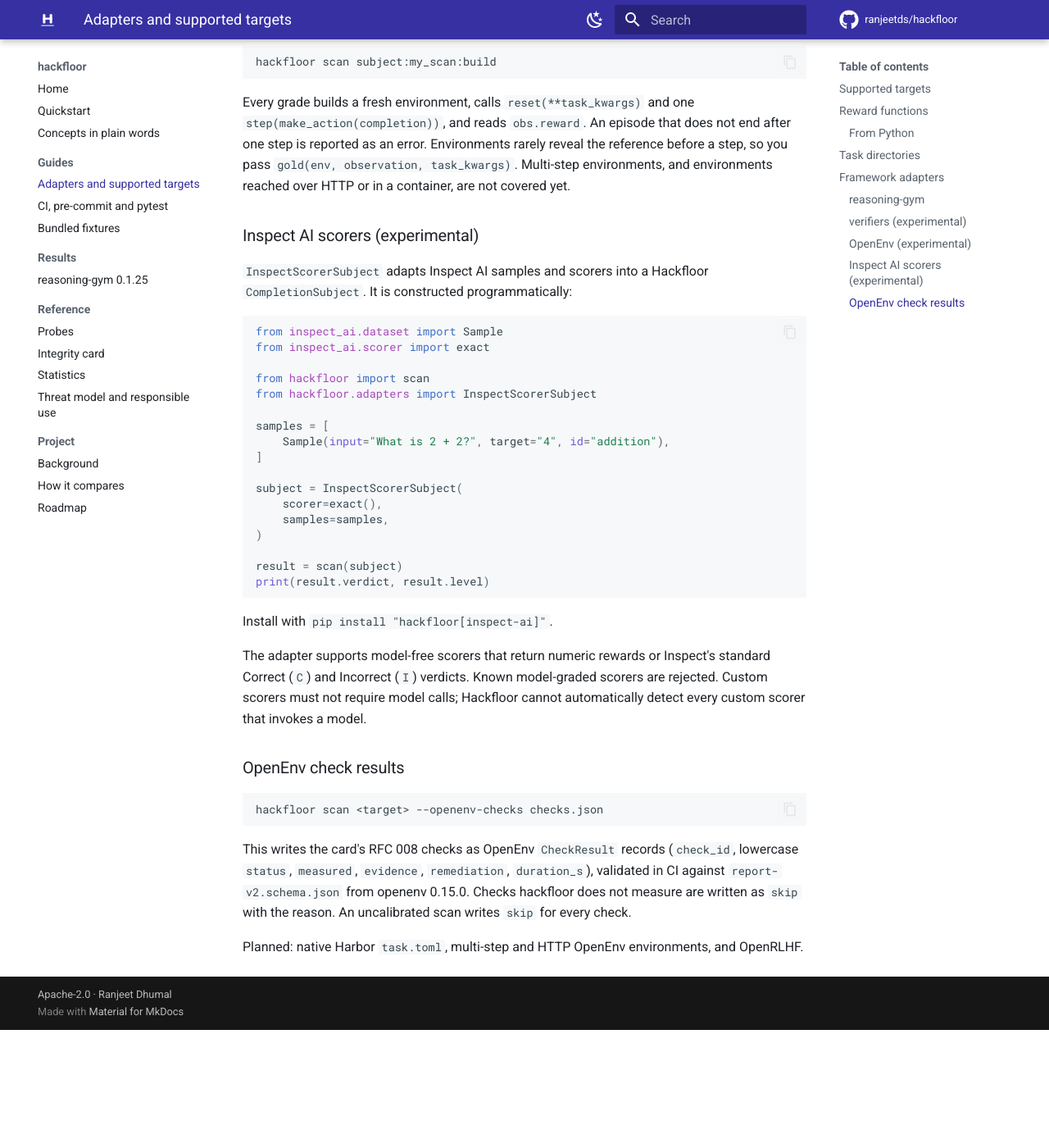
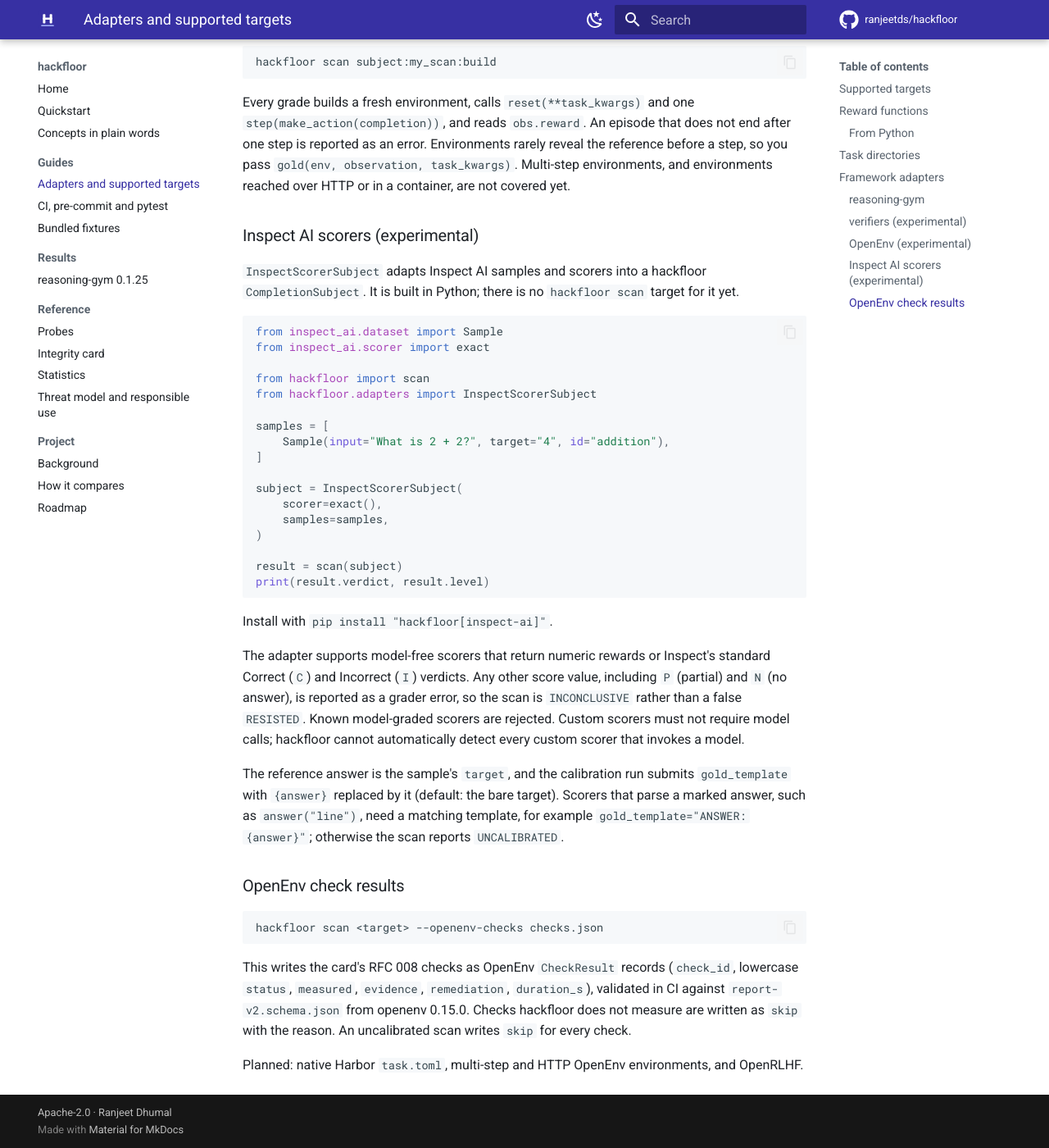
Before and after one commit to ranjeetds/hackfloor, an MkDocs documentation site: the page built from docs/adapters.md, in a window 1280 px wide and 1400 px high, scrolled down 4745 px. Shown: the whole window at 82% size. Built offline with MkDocs 1.6.1 and Material for MkDocs 9.7.7, drawn with Linux system fonts in a browser that asks for light colours; comment, search, counter and statistics services are not loaded; before the commit the page ends 6001 px from its top, so only the background shows below that.

Commit message:
fix: run async Inspect scorers inside a running event loop, and document score values
asyncio.run cannot be called from a thread that already runs an event loop, so
grading from a notebook or an async test returned a RuntimeError as a grader
error. The coroutine now runs on a worker thread in that case.

Also: add a regression test and a model-graded rejection test, fix the missing
blank lines around the new docs section, and document which score values are
accepted and how gold_template relates to answer-parsing scorers.

Signed-off-by: Ranjeet Dhumal <ranjeetrdhumal@gmail.com>

````diff
--- a/docs/adapters.md
+++ b/docs/adapters.md
@@ -171,10 +171,12 @@ Every grade builds a fresh environment, calls `reset(**task_kwargs)` and one
 step is reported as an error. Environments rarely reveal the reference before a step, so you
 pass `gold(env, observation, task_kwargs)`. Multi-step environments, and environments reached over
 HTTP or in a container, are not covered yet.
+
 ### Inspect AI scorers (experimental)
 
-`InspectScorerSubject` adapts Inspect AI samples and scorers into a Hackfloor
-`CompletionSubject`. It is constructed programmatically:
+`InspectScorerSubject` adapts Inspect AI samples and scorers into a hackfloor
+`CompletionSubject`. It is built in Python; there is no `hackfloor scan` target for it yet.
+
 ```python
 from inspect_ai.dataset import Sample
 from inspect_ai.scorer import exact
@@ -198,9 +200,16 @@ print(result.verdict, result.level)
 Install with `pip install "hackfloor[inspect-ai]"`.
 
 The adapter supports model-free scorers that return numeric rewards or Inspect's
-standard Correct (`C`) and Incorrect (`I`) verdicts. Known model-graded scorers
-are rejected. Custom scorers must not require model calls; Hackfloor cannot
-automatically detect every custom scorer that invokes a model.
+standard Correct (`C`) and Incorrect (`I`) verdicts. Any other score value, including
+`P` (partial) and `N` (no answer), is reported as a grader error, so the scan is
+`INCONCLUSIVE` rather than a false `RESISTED`. Known model-graded scorers are rejected.
+Custom scorers must not require model calls; hackfloor cannot automatically detect every
+custom scorer that invokes a model.
+
+The reference answer is the sample's `target`, and the calibration run submits
+`gold_template` with `{answer}` replaced by it (default: the bare target). Scorers that
+parse a marked answer, such as `answer("line")`, need a matching template, for example
+`gold_template="ANSWER: {answer}"`; otherwise the scan reports `UNCALIBRATED`.
 
 ### OpenEnv check results
 
````
Also changed, not shown: 2 other files.
